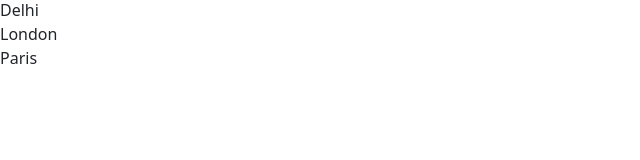
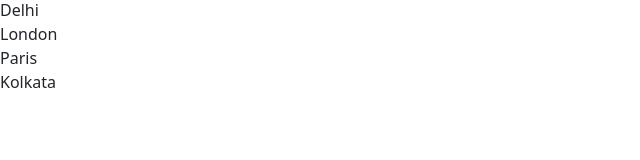
Before and after one commit to Sanket-Ghosh/game-website-react, a React (Vite) app in the folder react-app/: page / in a window 1280 px wide. Shown: the part 130-290 px from the top of the page, without its empty margins (0-640 px from the left). Built offline with nearby package versions, Linux system fonts and the light colour scheme.

Commit message:
first commit from dev branch

```diff
--- a/react-app/src/components/ListGroup.tsx
+++ b/react-app/src/components/ListGroup.tsx
@@ -6,6 +6,7 @@ function ListGroup() {
     "Delhi",
     "London",
     "Paris",
+    "Kolkata",
   ];
 
   return (
```
